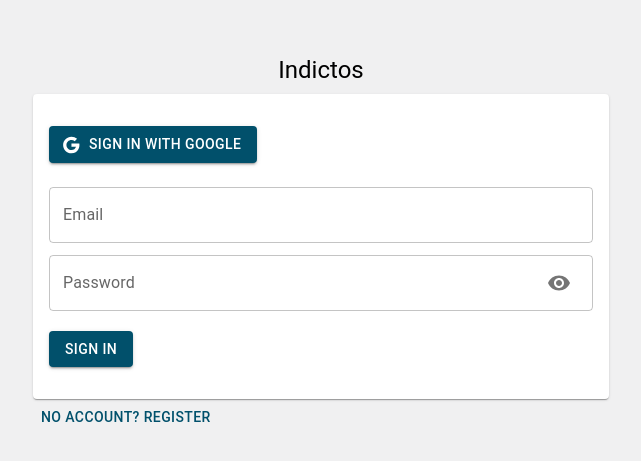
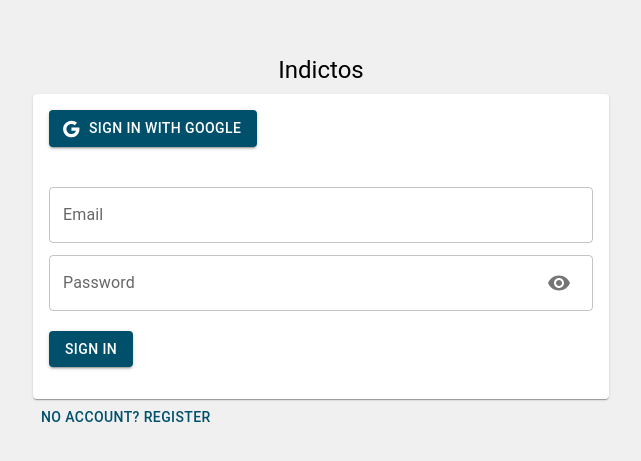
Before and after one commit to rahulkrishna-web/indictos, a Next.js app: page /auth in a window 1280 px wide. Shown: the part 155-616 px from the top of the page, without its empty margins (319-960 px from the left). Built offline with nearby package versions, Linux system fonts and the light colour scheme; no server answers.

Commit message:
Add slideshow

```diff
--- a/components/signInScreen.js
+++ b/components/signInScreen.js
@@ -121,14 +121,14 @@ export default function SignInScreen() {
               Indictos
             </Typography>
           </Link>
-          <Paper sx={{ p: 2 }}>
+          <Paper>
             {values.loading && <LinearProgress />}
             {values.error && (
               <Alert severity="error" sx={{ mb: 2 }}>
                 Error: {values.error}
               </Alert>
             )}
-            <Box sx={{ py: 2 }}>
+            <Box sx={{ p: 2 }}>
               <Button
                 variant="contained"
                 onClick={googleSignIn}
@@ -137,7 +137,7 @@ export default function SignInScreen() {
                 Sign In with Google
               </Button>
             </Box>
-
+            <Box sx={{ p: 2 }}>
               <TextField
                 id="username"
                 label="Email"
@@ -161,7 +161,11 @@ export default function SignInScreen() {
                         onClick={handleClickShowPassword}
                         onMouseDown={handleMouseDownPassword}
                       >
-                      {values.showPassword ? <VisibilityOff /> : <Visibility />}
+                        {values.showPassword ? (
+                          <VisibilityOff />
+                        ) : (
+                          <Visibility />
+                        )}
                       </IconButton>
                     </InputAdornment>
                   }
@@ -185,6 +189,7 @@ export default function SignInScreen() {
                   </Button>
                 )}
               </Stack>
+            </Box>
           </Paper>
           <Link href="/register" passHref>
             <Button variant="text">No Account? Register</Button>
--- a/pages/index.js
+++ b/pages/index.js
@@ -16,6 +16,7 @@ export default function Home() {
         <link rel="icon" href="/favicon.ico" />
       </Head>
       <HomeLayout>
+        <IndexSlideshow />
         <RecommendedVideoSection />
         <AboutSection />
       </HomeLayout>
```
Also changed, not shown: components/indexSlideshow.js (+13 -4 lines). Lines whose indentation alone changed are shown as unchanged.
